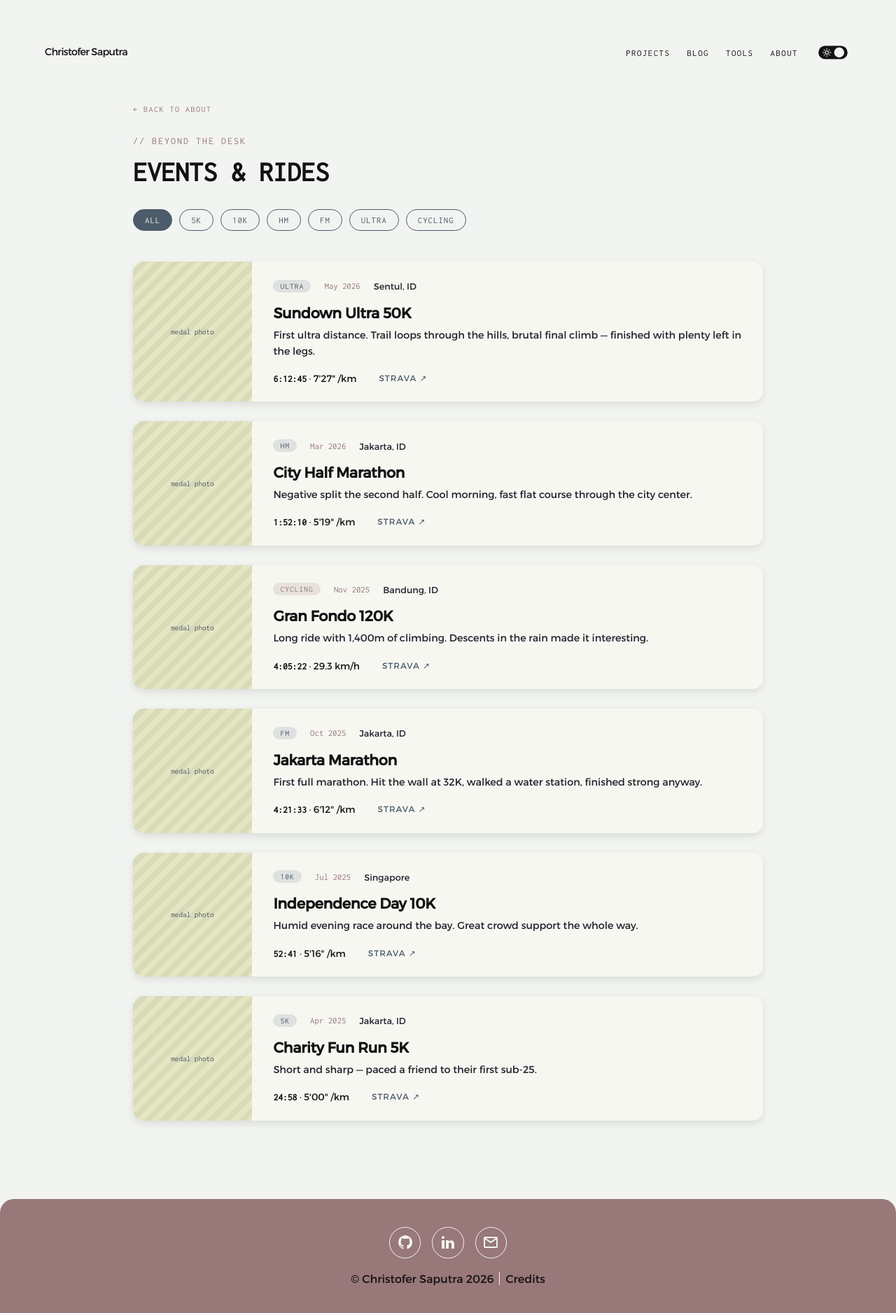
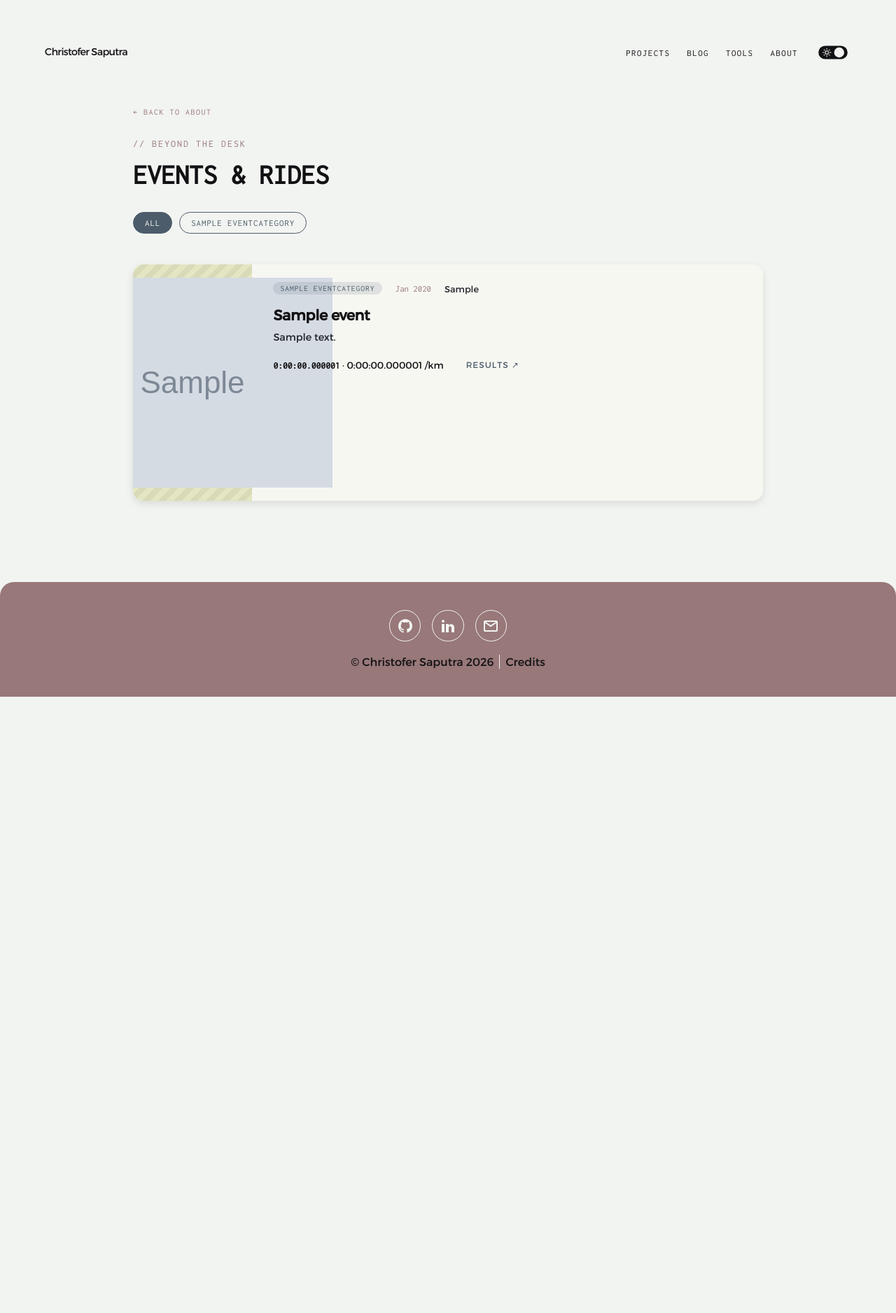
Before and after one commit to chromium7/portfolio, a Django app: page /events/ in a window 1280 px wide. Shown: the whole page at 70% size. After the commit the page ends 996 px from the top, so only its background shows below. Run offline with Django 4.2, Linux system fonts and the light colour scheme; tables that the repository leaves empty hold one stand-in row (values such as "Sample post"); grey boxes marked "Sample" are stand-in pictures.

Commit message:
feat(#37): show dynamic event data on events page from models

```diff
--- a/portfolio/apps/pages/views.py
+++ b/portfolio/apps/pages/views.py
@@ -1,4 +1,9 @@
-from django.views.generic import TemplateView
+from typing import Any
+
+from django.db.models import QuerySet
+from django.views.generic import ListView, TemplateView
+
+from portfolio.apps.events.models import Event
 
 
 class HomeView(TemplateView):
@@ -21,5 +26,18 @@ class CreditsView(TemplateView):
     template_name = "pages/credits.html"
 
 
-class EventsView(TemplateView):
+class EventsView(ListView):
+    model = Event
     template_name = "pages/events.html"
+    context_object_name = "events"
+    ordering = ["-date"]
+
+    def get_queryset(self) -> QuerySet[Event]:
+        return super().get_queryset().select_related("category").prefetch_related("photos")
+
+    def get_context_data(self, **kwargs: Any) -> dict[str, Any]:
+        context = super().get_context_data(**kwargs)
+        events: QuerySet[Event] = context["events"]
+        categories = events.values_list("category__name", flat=True).distinct()
+        context["categories"] = sorted(categories)
+        return context
--- a/templates/pages/events.html
+++ b/templates/pages/events.html
@@ -11,117 +11,52 @@
 
     <div class="races__filters" role="group" aria-label="Filter events by type">
       <button type="button" class="race-filter race-filter--active" data-filter="all">All</button>
-      <button type="button" class="race-filter" data-filter="5K">5K</button>
-      <button type="button" class="race-filter" data-filter="10K">10K</button>
-      <button type="button" class="race-filter" data-filter="HM">HM</button>
-      <button type="button" class="race-filter" data-filter="FM">FM</button>
-      <button type="button" class="race-filter" data-filter="Ultra">Ultra</button>
-      <button type="button" class="race-filter" data-filter="Cycling">Cycling</button>
+      {% for category in categories %}
+        <button type="button" class="race-filter" data-filter="{{ category }}">{{ category }}</button>
+      {% endfor %}
     </div>
 
-    {# Placeholder events until races come from the database #}
     <div class="races__feed">
-      <div class="race-card" data-type="Ultra">
-        <div class="race-card__media">medal photo</div>
-        <div class="race-card__body">
-          <div class="race-card__meta">
-            <span class="race-card__badge">Ultra</span>
-            <span class="race-card__date">May 2026</span>
-            <span class="race-card__loc">Sentul, ID</span>
+      {% for event in events %}
+        <div class="race-card" data-type="{{ event.category.name }}">
+          <div class="race-card__media">
+            {% with cover=event.photos.first %}
+              {% if cover %}
+                <img src="{{ cover.image.url }}" alt="{{ cover.caption|default:event.name }}">
+              {% else %}
+                medal photo
+              {% endif %}
+            {% endwith %}
           </div>
-          <h3 class="race-card__title">Sundown Ultra 50K</h3>
-          <p class="race-card__desc">First ultra distance. Trail loops through the hills, brutal final climb — finished with plenty left in the legs.</p>
-          <div class="race-card__stats">
-            <span class="race-card__result"><b>6:12:45</b> · 7'27" /km</span>
-            <a href="https://www.strava.com" target="_blank" rel="noopener" class="race-card__strava link--clear">Strava ↗</a>
+          <div class="race-card__body">
+            <div class="race-card__meta">
+              <span class="race-card__badge{% if event.category.group == 'cycling' %} race-card__badge--cycling{% endif %}">{{ event.category.name }}</span>
+              <span class="race-card__date">{{ event.date|date:"M Y" }}</span>
+              {% if event.location %}
+                <span class="race-card__loc">{{ event.location }}</span>
+              {% endif %}
+            </div>
+            <h3 class="race-card__title">{{ event.name }}</h3>
+            {% if event.notes %}
+              <p class="race-card__desc">{{ event.notes }}</p>
+            {% endif %}
+            <div class="race-card__stats">
+              {% if event.finish_time %}
+                <span class="race-card__result"><b>{{ event.finish_time }}</b>{% if event.pace_per_km %} · {{ event.pace_per_km }} /km{% endif %}</span>
+              {% elif event.score %}
+                <span class="race-card__result"><b>{{ event.score }}</b></span>
+              {% elif event.overall_position %}
+                <span class="race-card__result"><b>#{{ event.overall_position }}</b></span>
+              {% endif %}
+              {% if event.official_result_url %}
+                <a href="{{ event.official_result_url }}" target="_blank" rel="noopener" class="race-card__strava link--clear">Results ↗</a>
+              {% endif %}
+            </div>
           </div>
         </div>
-      </div>
-
-      <div class="race-card" data-type="HM">
-        <div class="race-card__media">medal photo</div>
-        <div class="race-card__body">
-          <div class="race-card__meta">
-            <span class="race-card__badge">HM</span>
-            <span class="race-card__date">Mar 2026</span>
-            <span class="race-card__loc">Jakarta, ID</span>
-          </div>
-          <h3 class="race-card__title">City Half Marathon</h3>
-          <p class="race-card__desc">Negative split the second half. Cool morning, fast flat course through the city center.</p>
-          <div class="race-card__stats">
-            <span class="race-card__result"><b>1:52:10</b> · 5'19" /km</span>
-            <a href="https://www.strava.com" target="_blank" rel="noopener" class="race-card__strava link--clear">Strava ↗</a>
-          </div>
-        </div>
-      </div>
-
-      <div class="race-card" data-type="Cycling">
-        <div class="race-card__media">medal photo</div>
-        <div class="race-card__body">
-          <div class="race-card__meta">
-            <span class="race-card__badge race-card__badge--cycling">Cycling</span>
-            <span class="race-card__date">Nov 2025</span>
-            <span class="race-card__loc">Bandung, ID</span>
-          </div>
-          <h3 class="race-card__title">Gran Fondo 120K</h3>
-          <p class="race-card__desc">Long ride with 1,400m of climbing. Descents in the rain made it interesting.</p>
-          <div class="race-card__stats">
-            <span class="race-card__result"><b>4:05:22</b> · 29.3 km/h</span>
-            <a href="https://www.strava.com" target="_blank" rel="noopener" class="race-card__strava link--clear">Strava ↗</a>
-          </div>
-        </div>
-      </div>
-
-      <div class="race-card" data-type="FM">
-        <div class="race-card__media">medal photo</div>
-        <div class="race-card__body">
-          <div class="race-card__meta">
-            <span class="race-card__badge">FM</span>
-            <span class="race-card__date">Oct 2025</span>
-            <span class="race-card__loc">Jakarta, ID</span>
-          </div>
-          <h3 class="race-card__title">Jakarta Marathon</h3>
-          <p class="race-card__desc">First full marathon. Hit the wall at 32K, walked a water station, finished strong anyway.</p>
-          <div class="race-card__stats">
-            <span class="race-card__result"><b>4:21:33</b> · 6'12" /km</span>
-            <a href="https://www.strava.com" target="_blank" rel="noopener" class="race-card__strava link--clear">Strava ↗</a>
-          </div>
-        </div>
-      </div>
-
-      <div class="race-card" data-type="10K">
-        <div class="race-card__media">medal photo</div>
-        <div class="race-card__body">
-          <div class="race-card__meta">
-            <span class="race-card__badge">10K</span>
-            <span class="race-card__date">Jul 2025</span>
-            <span class="race-card__loc">Singapore</span>
-          </div>
-          <h3 class="race-card__title">Independence Day 10K</h3>
-          <p class="race-card__desc">Humid evening race around the bay. Great crowd support the whole way.</p>
-          <div class="race-card__stats">
-            <span class="race-card__result"><b>52:41</b> · 5'16" /km</span>
-            <a href="https://www.strava.com" target="_blank" rel="noopener" class="race-card__strava link--clear">Strava ↗</a>
-          </div>
-        </div>
-      </div>
-
-      <div class="race-card" data-type="5K">
-        <div class="race-card__media">medal photo</div>
-        <div class="race-card__body">
-          <div class="race-card__meta">
-            <span class="race-card__badge">5K</span>
-            <span class="race-card__date">Apr 2025</span>
-            <span class="race-card__loc">Jakarta, ID</span>
-          </div>
-          <h3 class="race-card__title">Charity Fun Run 5K</h3>
-          <p class="race-card__desc">Short and sharp — paced a friend to their first sub-25.</p>
-          <div class="race-card__stats">
-            <span class="race-card__result"><b>24:58</b> · 5'00" /km</span>
-            <a href="https://www.strava.com" target="_blank" rel="noopener" class="race-card__strava link--clear">Strava ↗</a>
-          </div>
-        </div>
-      </div>
+      {% empty %}
+        <p>No events yet. Check back soon!</p>
+      {% endfor %}
     </div>
   </div>
 </section>
```
Also changed, not shown: portfolio/apps/events/admin.py (+13 -1 lines), tests/apps/events/test_views.py (added, +52 -0 lines).
